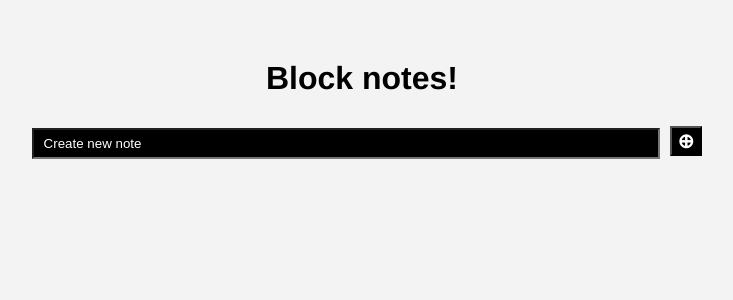
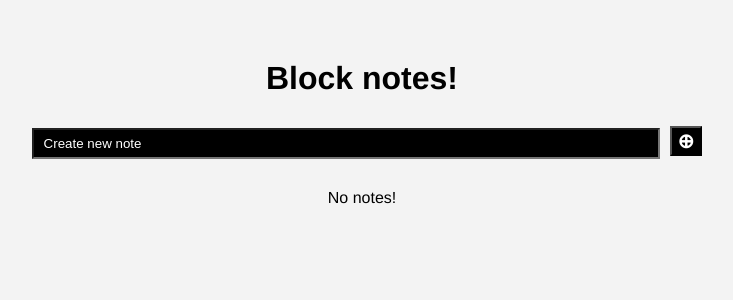
Before and after one commit to makanguru/testTodovue, a Vue app: page / in a window 1280 px wide. Shown: the top 300 px of the page, without its empty margins (278-1011 px from the left). Built offline with nearby package versions, Linux system fonts and the light colour scheme.

Commit message:
Before edit note

```diff
--- a/src/App.vue
+++ b/src/App.vue
@@ -1,62 +1,9 @@
 <template>
   <div id="app">
-    <h1>Block notes!</h1>
-      <AddNote
-        @addnote="addNote"
-      />
-      <NoteList
-        v-bind:notes="notes"
-        @delnote="delNote"
-      />
+    <router-view />
   </div>
-
-
 </template>
 
-<script>
-
-import NoteList from '@/components/NoteList'
-import AddNote from '@/components/AddNote'
-export default {
-  name: 'App',
-  data() {
-    return {
-      notes: []
-    }
-  },
-  mounted(){
-
-    if (localStorage.getItem('Mnvnotes')) {
-      try {
-        this.notes = JSON.parse(localStorage.getItem('Mnvnotes'));
-      } catch(e) {
-        localStorage.removeItem('Mnvnotes');
-      }
-    }
-
-  },
-
-  components: {
-    NoteList, AddNote
-  },
-  methods: {
-    delNote(id){
-      this.notes = this.notes.filter(t => t.id !== id)
-      this.saveTodo()
-    },
-    addNote(note) {
-      this.notes.push(note)
-      this.saveNote()
-    },
-    saveNote() {
-      const parsed = JSON.stringify(this.notes);
-      localStorage.setItem('Mnvnotes', parsed);
-    }
-
-
-  }
-}
-</script>
 
 <style>
 
@@ -81,7 +28,4 @@ button {
   font-size: 20px;
 }
 
-
-
-
 </style>
--- a/src/components/AddNote.vue
+++ b/src/components/AddNote.vue
@@ -19,18 +19,15 @@ export default {
     methods: {
         onSubmit(){
             if (this.title.trim()) {
+
                 const newNote = {
                     id: Date.now(),
-                    title: this.title,
-                    completed: false
+                    title: this.title
                 }
 
                 this.$emit('addnote', newNote)
                 this.title = ''
             }
-
-
-
         }
     }
 }
--- a/src/main.js
+++ b/src/main.js
@@ -1,8 +1,10 @@
 import Vue from 'vue'
 import App from './App.vue'
+import router from './router'
 
 Vue.config.productionTip = false
 
 new Vue({
+  router,
   render: h => h(App),
 }).$mount('#app')
--- a/src/router.js
+++ b/src/router.js
@@ -1,5 +1,6 @@
 import Vue from 'vue'
 import Router from 'vue-router'
+
 import Home from '@/views/Home'
 
 Vue.use(Router)
@@ -12,7 +13,7 @@ export default new Router({
       component: Home
     },
     {
-      path: '/todos',
+      path: '/todos/:id',
       component: () => import('./views/Todos.vue')
     }
   ]
--- a/src/views/Home.vue
+++ b/src/views/Home.vue
@@ -1,9 +1,88 @@
 <template>
   <div>
-    <h2>Home page</h2>
+    <h1>Block notes!</h1>
+      <AddNote
+        @addnote="addNote"
+      />
+      <NoteList
+        v-if="notes.length"
+        v-bind:notes="notes"
+        @delnote="delNote"
+      />
+      <p v-else>No notes!</p>
+  </div>
 
-    <p>Lorem ipsum dolor sit amet, consectetur adipisicing elit. Cum dignissimos eveniet excepturi expedita impedit numquam quae quas tenetur velit voluptas!</p>
 
-    <!-- <router-link to="/todos">Todos</router-link> -->
-  </div>
 </template>
+
+<script>
+
+import NoteList from '@/components/NoteList'
+import AddNote from '@/components/AddNote'
+export default {
+  name: 'App',
+  data() {
+    return {
+      notes: []
+    }
+  },
+  mounted(){
+
+    if (localStorage.getItem('Mnvnotes')) {
+      try {
+        this.notes = JSON.parse(localStorage.getItem('Mnvnotes'));
+      } catch(e) {
+        localStorage.removeItem('Mnvnotes');
+      }
+    }
+
+  },
+
+  components: {
+    NoteList, AddNote
+  },
+  methods: {
+    delNote(id){
+      this.notes = this.notes.filter(t => t.id !== id)
+      this.saveTodo()
+    },
+    addNote(note) {
+      this.notes.push(note)
+      this.saveNote()
+    },
+    saveNote() {
+      const parsed = JSON.stringify(this.notes);
+      localStorage.setItem('Mnvnotes', parsed);
+    }
+
+  }
+}
+</script>
+
+<style>
+
+body {
+  background: #f3f3f3;
+}
+
+#app {
+  font-family: Avenir, Helvetica, Arial, sans-serif;
+  -webkit-font-smoothing: antialiased;
+  -moz-osx-font-smoothing: grayscale;
+  text-align: center;
+  color: #000;
+  margin-top: 60px;
+
+}
+
+button {
+  background: #000;
+  color: #fff;
+  font-weight: bolder;
+  font-size: 20px;
+}
+
+
+
+
+</style>
--- /dev/null
+++ b/src/views/Todos.vue
@@ -0,0 +1,5 @@
+<template>
+    <div class="">Hello, my frend!
+        <router-link to="/">Home</router-link>
+    </div>
+</template>
```
